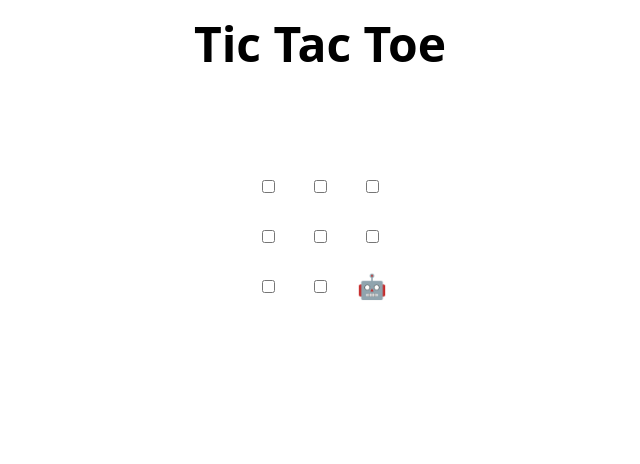
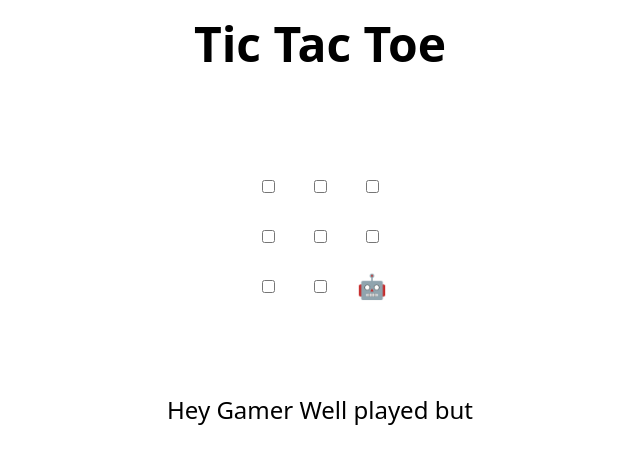
Before and after one commit to shelar1423/mlsa_githubtask, a plain HTML site: page index.html in a window 1280 px wide. Shown: the whole page, without its empty margins (320-960 px from the left). Drawn offline with Linux system fonts and the light colour scheme.

Commit message:
Update index.html
Done! made the changes

```diff
--- a/index.html
+++ b/index.html
@@ -47,7 +47,7 @@
   </tr>
 </table>
 
-<h2 hidden>Game over, refresh to play again 🧑‍💻 🤖!</h2>
+<p>Hey Gamer Well played but<p><h2 hidden>Game over, refresh to play again 🧑‍💻 🤖!</h2>
 
 <script>
   // Initialization
```
